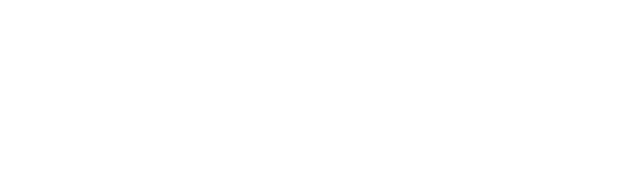
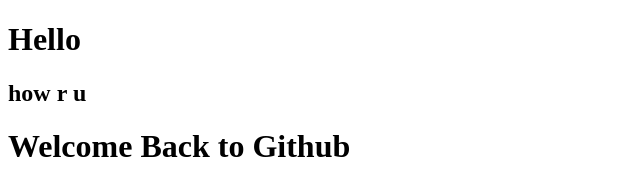
Before and after one commit to santhoshkumars123/test, a plain HTML site: page index.html in a window 1280 px wide. Shown: the whole page, without its empty margins (0-640 px from the left). Drawn offline with Linux system fonts and the light colour scheme.

Commit message:
Added New H1 with Welcome Back

```diff
--- a/index.html
+++ b/index.html
@@ -4,10 +4,11 @@
     <meta charset="UTF-8">
     <meta http-equiv="X-UA-Compatible" content="IE=edge">
     <meta name="viewport" content="width=device-width, initial-scale=1.0">
-    <title></title>
+    <title>Document</title>
 </head>
 <body>
-    <h1></h1>
-    <h2></h2>
+    <h1>Hello</h1>
+    <h2>how r u</h2>
+    <h1>Welcome Back to Github</h1>
 </body>
 </html>
```
